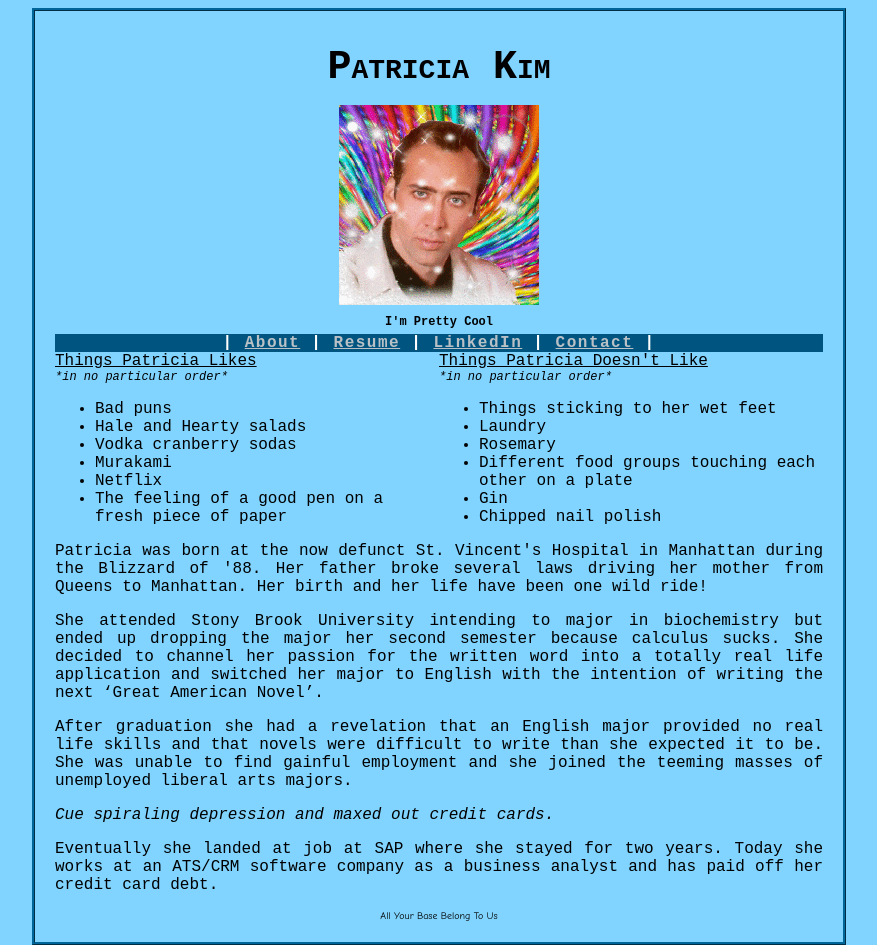
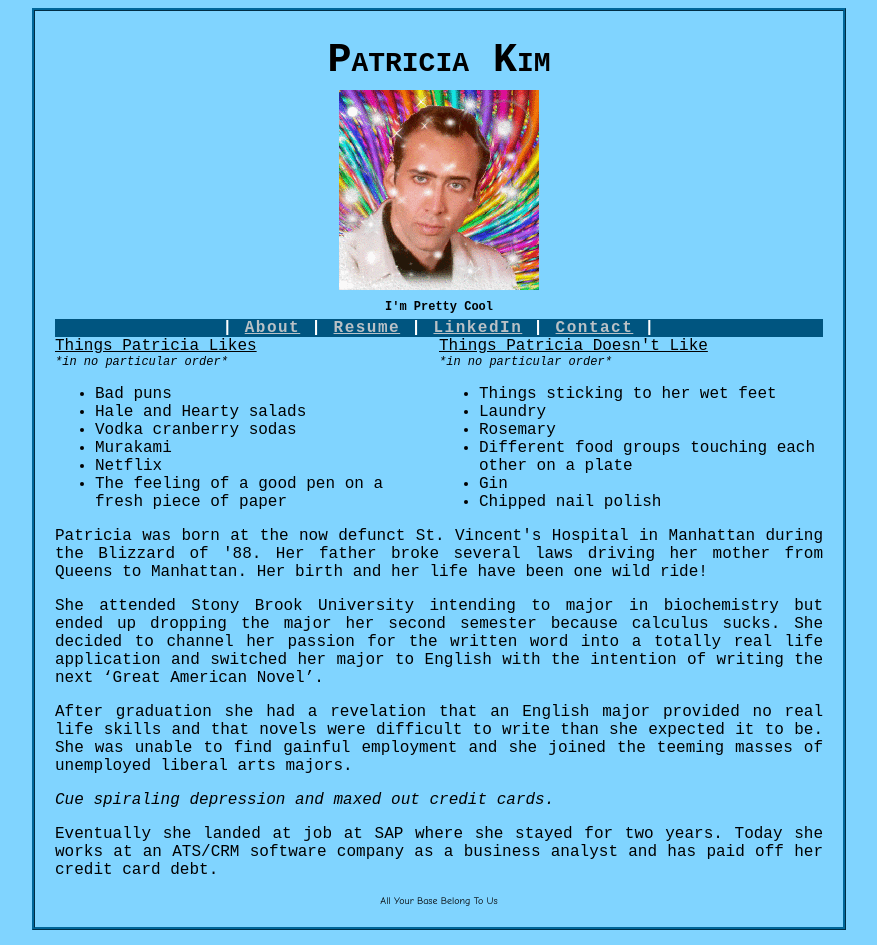
Before and after one commit to patkim88/FEWD85_Patricia, a plain HTML site: page week1_Pat/Pat Assignment 2/index.html in a window 1280 px wide. Shown: the whole page, without its empty margins (201-1078 px from the left). Drawn offline with Linux system fonts and the light colour scheme.

Commit message:
NOW I'm done for real

```diff
--- a/week1_Pat/Patricia Assignment 1/main.css
+++ b/week1_Pat/Pat Assignment 2/main.css
@@ -12,7 +12,7 @@ body {
 h1 {
   font-size: 40px;
   font-variant: small-caps;
-  line-height: 20px;
+  line-height: 5px;
 }
 
 h3 {
```
Also changed, not shown: week1_Pat/Pat Assignment 2/index.html (renamed from week1_Pat/Patricia Assignment 1/index.html), week1_Pat/Pat Assignment 2/nicolas.jpg (renamed from week1_Pat/Patricia Assignment 1/nicolas.jpg), week1_Pat/Pat Assignment 2/resume.css (renamed from week1_Pat/Patricia Assignment 1/resume.css), week1_Pat/Pat Assignment 2/resume.html (renamed from week1_Pat/Patricia Assignment 1/resume.html).
